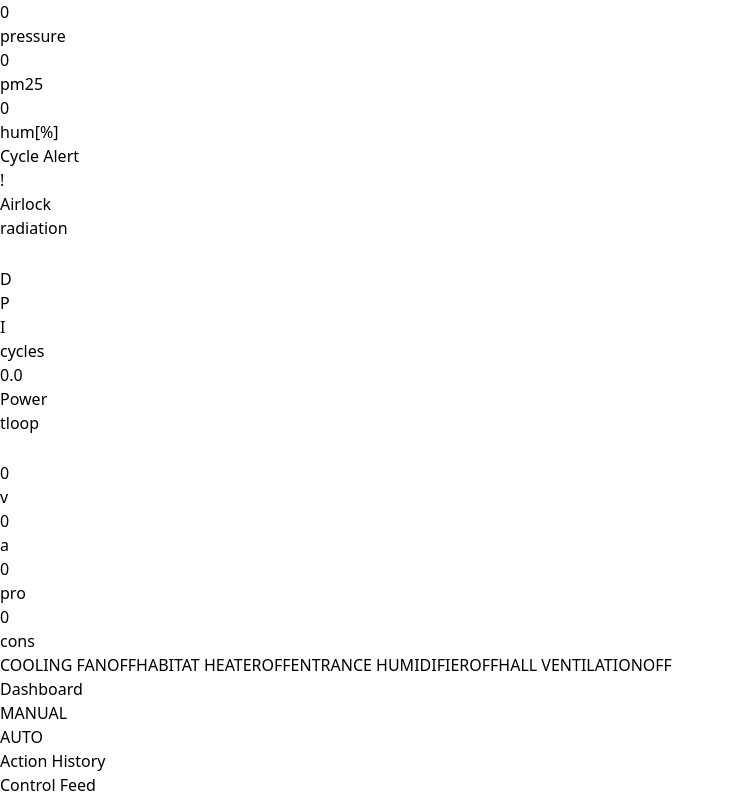
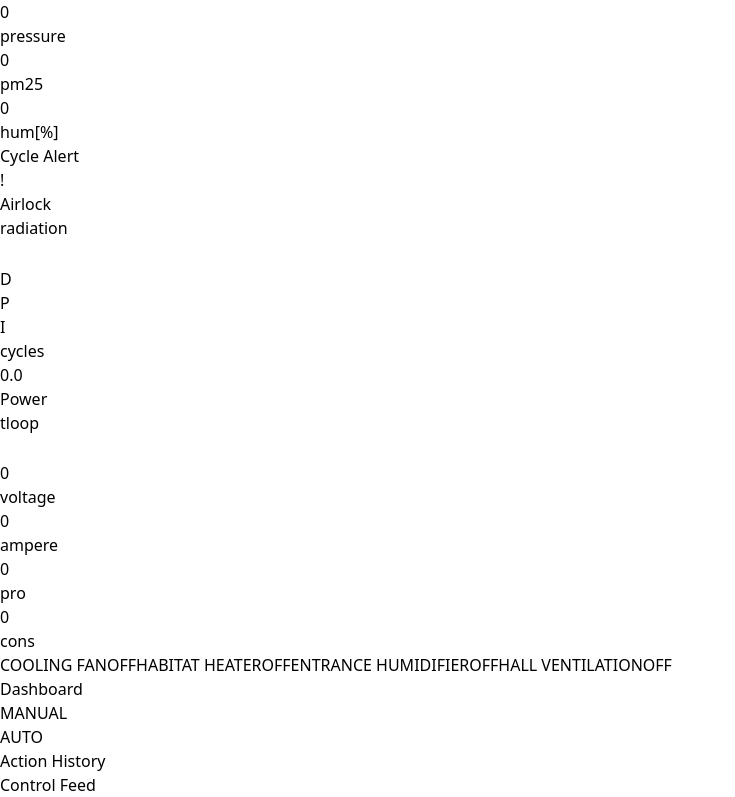
Before and after one commit to markoldmark/2047531_OMEGATeam, a React app in the folder source/FE_dashboard/: page / in a window 1280 px wide. Shown: the part 1146-1943 px from the top of the page, without its empty margins (0-735 px from the left). Built offline with nearby package versions, Linux system fonts and the light colour scheme; no server answers; the HTML template or start-up script is replaced by a standard one.

Commit message:
correzioni

```diff
--- a/source/FE_dashboard/src/components/MarsDashboard.jsx
+++ b/source/FE_dashboard/src/components/MarsDashboard.jsx
@@ -148,13 +148,13 @@ const MarsDashboard = () => {
           <div className="bg-slate-900/80 backdrop-blur-sm rounded-[30px] border-2 border-amber-500/45 p-4 flex flex-col shadow-lg relative">
             <div className="text-center text-amber-400 font-bold text-lg tracking-[0.2em] uppercase mb-4">Habitat</div>
 
-            <div className="flex justify-between items-stretch flex-grow h-full gap-2">
+            <div className="flex justify-between items-stretch flex-grow h-full gap-1">
 
               <div className="flex-1 flex flex-col items-center justify-start h-full">
                 <OdometerGauge value={sensorData.co2} min={0} max={2000} scale={1.15} label="co2" needleColor="bg-rose-500" />
               </div>
 
-              <div className="flex-[1.2] flex flex-col items-center justify-between h-full pb-2">
+              <div className="flex-1 flex flex-col items-center justify-between h-full pb-2 w-[28%] -ml-2">
                   <O2Graph data={sensorData.oxygen_history || []} label="o2%" />
                   <PressureDisplay value={sensorData.pressure} label="pressure" />
               </div>
@@ -217,7 +217,7 @@ const MarsDashboard = () => {
 
             <div className="flex justify-between items-center flex-grow gap-2 h-full px-2">
 
-              <div className="flex flex-col items-center justify-center flex-1">
+              <div className="flex flex-col items-center justify-center flex-1 -ml-4">
                 <OdometerGauge
                   value={sensorData.tloop}
                   min={30}
@@ -230,8 +230,8 @@ const MarsDashboard = () => {
 
               <div className="flex gap-3 h-full justify-end flex-1">
                 <div className="flex gap-3 h-full">
-                  <VerticalBarGauge value={sensorData.voltage} min={0} max={800} label="v" fillColor="from-slate-400 to-slate-200" tickCount={5} />
-                  <VerticalBarGauge value={sensorData.ampere} min={0} max={400} label="a" fillColor="from-slate-400 to-slate-200" tickCount={5} />
+                  <VerticalBarGauge value={sensorData.voltage} min={0} max={800} label="voltage" fillColor="from-slate-400 to-slate-200" tickCount={5} />
+                  <VerticalBarGauge value={sensorData.ampere} min={0} max={400} label="ampere" fillColor="from-slate-400 to-slate-200" tickCount={5} />
                 </div>
                 <div className="flex gap-3 h-full pl-3">
                   <VerticalBarGauge value={sensorData.production} min={0} max={300} label="pro" fillColor="from-emerald-400 to-green-400" tickCount={5} />
--- a/source/FE_dashboard/src/components/PressureDisplay.jsx
+++ b/source/FE_dashboard/src/components/PressureDisplay.jsx
@@ -3,20 +3,17 @@ import React from 'react';
 const PressureDisplay = ({ value = 0, label = "press" }) => {
   return (
     <div className="flex flex-col items-center scale-75">
-      {/* Sostituito w-30 (non valido) con w-32 e h-[10%] con h-16 (altezza fissa affidabile) */}
-      <div className="w-40 h-16 bg-slate-900/80 rounded-2xl border scale-75 border-white/10 shadow-[inset_0_0_20px_rgba(0,0,0,0.8)] flex items-center justify-center relative overflow-hidden backdrop-blur-md">
+      <div className="w-40 h-16 bg-slate-900/80 rounded-2xl border -mt-8 scale-75 border-white/10 shadow-[inset_0_0_20px_rgba(0,0,0,0.8)] flex items-center justify-center relative overflow-hidden backdrop-blur-md">
 
-        {/* Effetto scanline/vetro scuro */}
         <div className="absolute inset-0 bg-[linear-gradient(transparent_50%,rgba(0,0,0,0.25)_50%)] bg-[length:100%_4px] pointer-events-none"></div>
         <div className="absolute top-0 left-0 w-full h-1/2 bg-white/5 -skew-y-12 transform -translate-y-4"></div>
 
-        {/* Testo Neon */}
         <span className="text-3xl font-black text-cyan-400 tracking-widest z-10 drop-shadow-[0_0_12px_rgba(34,211,238,0.6)]">
           {Math.round(value)}
         </span>
       </div>
 
-      <div className="mt-2 text-xs font-semibold text-slate-400 uppercase tracking-widest -mt-1">
+      <div className="text-xs font-semibold text-slate-400 uppercase tracking-widest -mt-1">
         {label}
       </div>
     </div>
```
Also changed, not shown: 1 other file (tests, documents, lock files or other folders).
